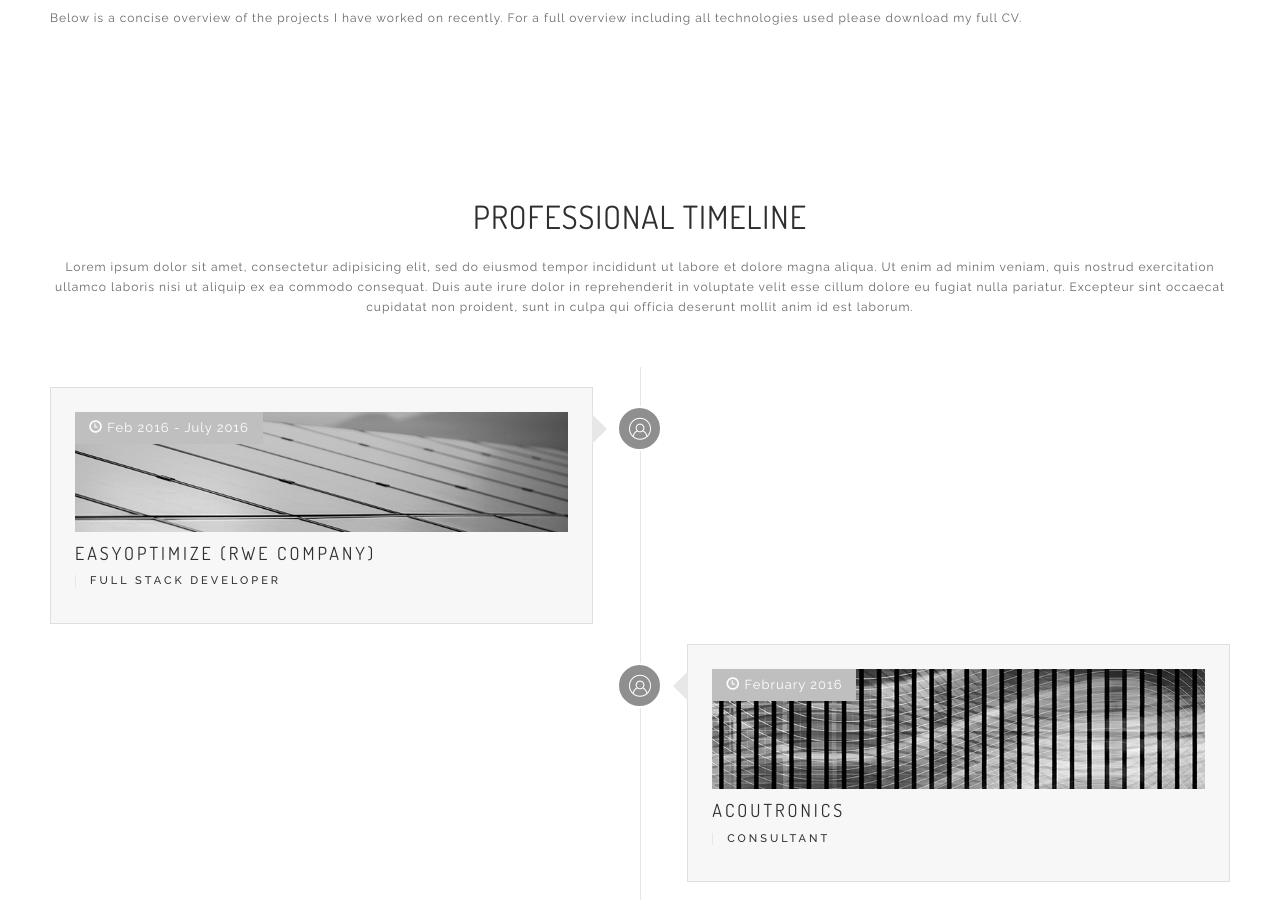
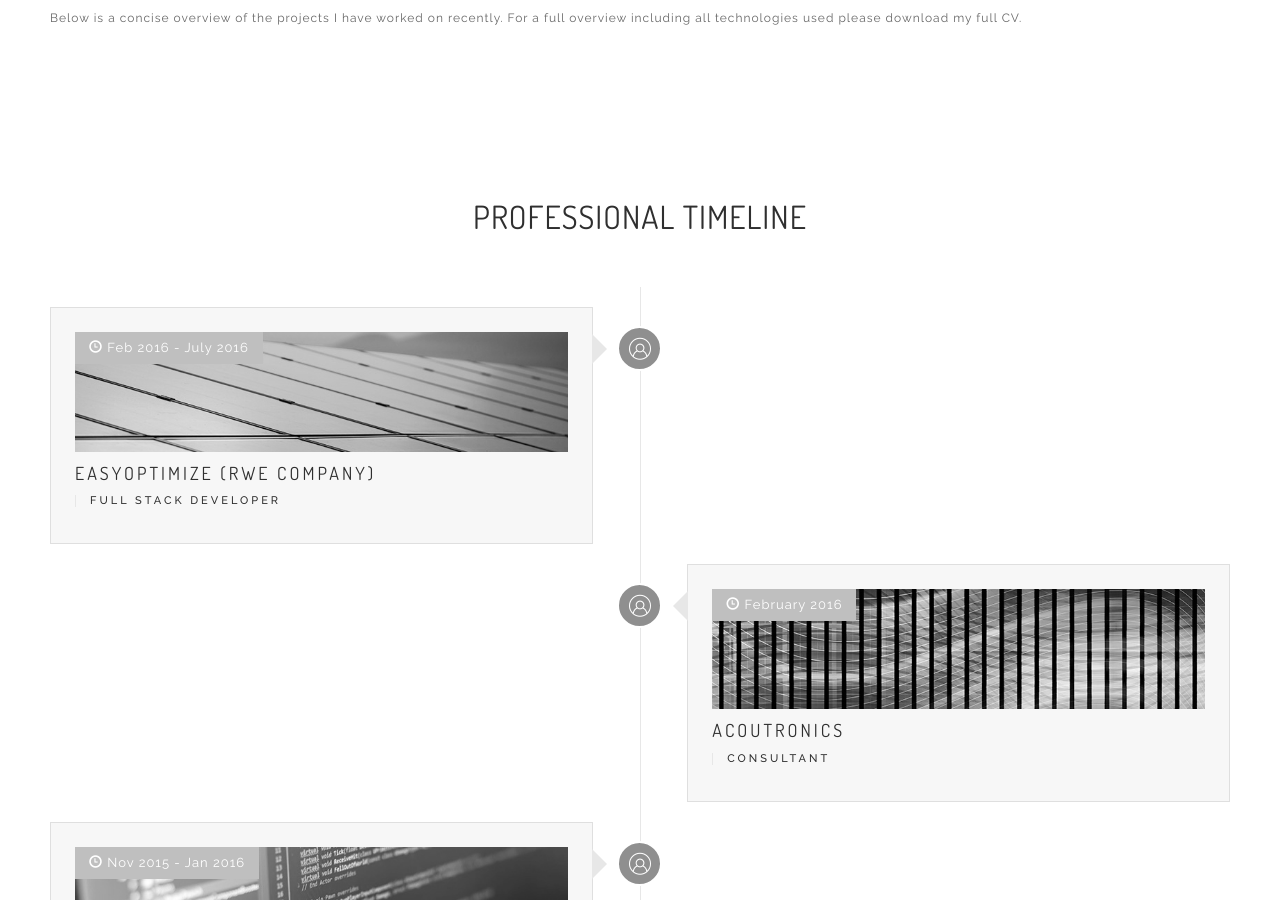
Before and after one commit to 675InternetServices/675InternetServices.github.io, a Jekyll site: the page built from resume.html, in a window 1280 px wide and 900 px high, scrolled down 660 px. Built offline with Jekyll 4.4.1, drawn with Linux system fonts in a browser that asks for light colours.

Commit message:
Removed lipsum text

```diff
--- a/resume.html
+++ b/resume.html
@@ -30,10 +30,6 @@ layout: default
             <div class="text-center wow fadeInDown" data-wow-delay="0.6s" data-wow-offset="10">
                <div class="dividewhite4"></div>
                <h3 class="font-accident-two-normal uppercase">Professional Timeline</h3>
-               <div class="dividewhite1"></div>
-               <p class="small fontcolor-medium">
-                  Lorem ipsum dolor sit amet, consectetur adipisicing elit, sed do eiusmod tempor incididunt ut labore et dolore magna aliqua. Ut enim ad minim veniam, quis nostrud exercitation ullamco laboris nisi ut aliquip ex ea commodo consequat. Duis aute irure dolor in reprehenderit in voluptate velit esse cillum dolore eu fugiat nulla pariatur. Excepteur sint occaecat cupidatat non proident, sunt in culpa qui officia deserunt mollit anim id est laborum.
-               </p>
             </div>
 
             <div class="dividewhite4"></div>
```
